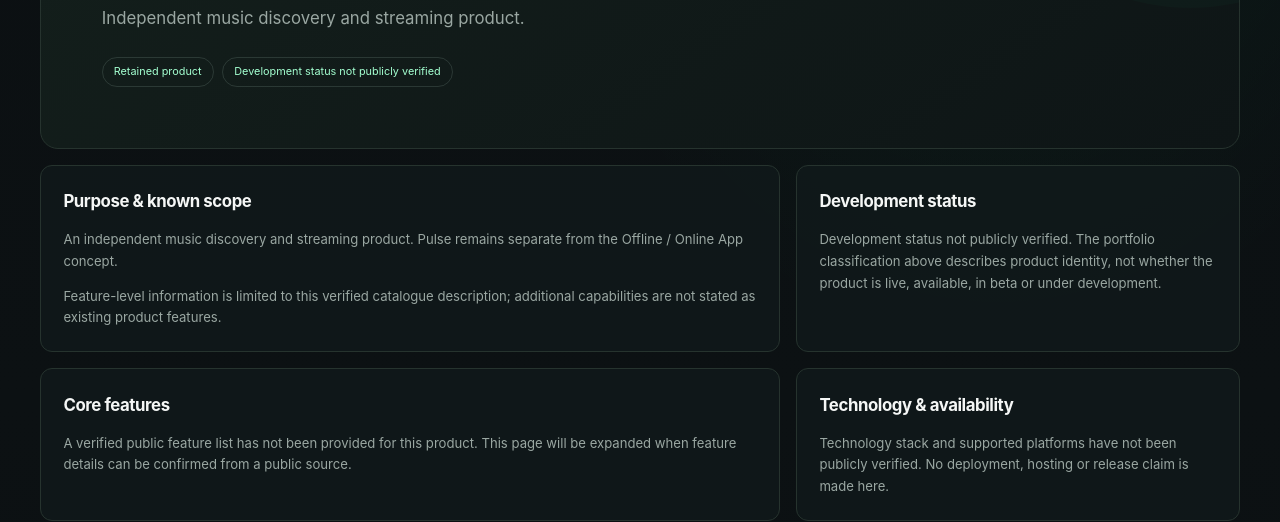
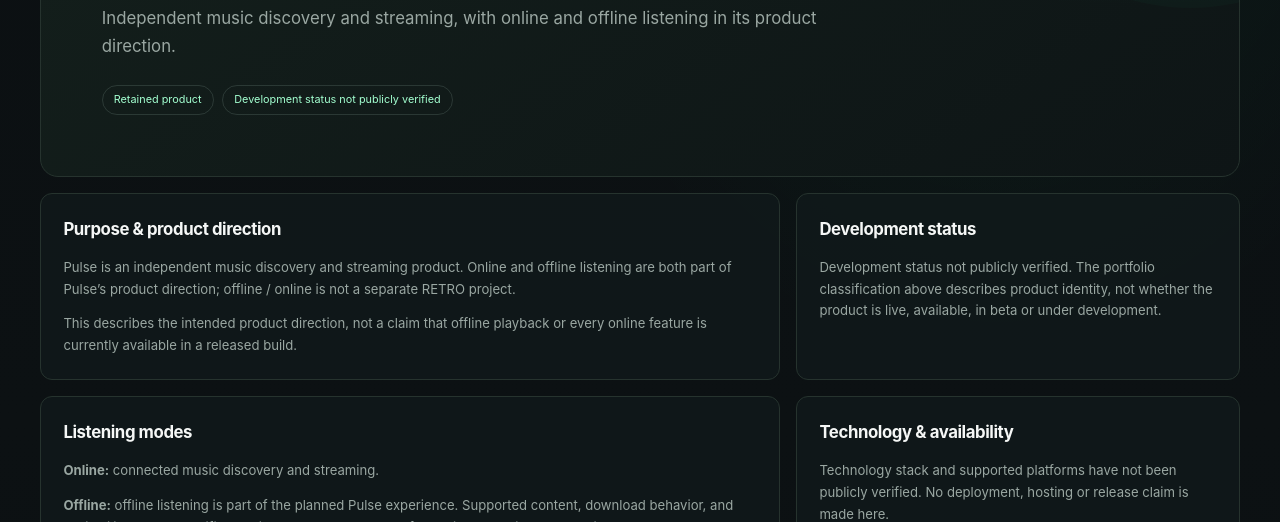
Before and after one commit to axdakkuu08-create/retro-technologies, a plain HTML site: page products/pulse/index.html in a window 1280 px wide. Shown: the part 430-952 px from the top of the page. Drawn offline with Linux system fonts and the light colour scheme.

Commit message:
Clarify Pulse online and offline product direction

```diff
--- a/products/pulse/index.html
+++ b/products/pulse/index.html
@@ -4,10 +4,10 @@
   <meta charset="utf-8">
   <meta name="viewport" content="width=device-width, initial-scale=1">
   <meta name="theme-color" content="#0b0f12">
-  <meta name="description" content="Pulse: Independent music discovery and streaming product. Learn about its place in the RETRO Technologies ecosystem.">
+  <meta name="description" content="Pulse: an independent music discovery and streaming product with online and offline listening in its product direction.">
   <meta property="og:type" content="website">
   <meta property="og:title" content="Pulse — RETRO Technologies">
-  <meta property="og:description" content="Independent music discovery and streaming product.">
+  <meta property="og:description" content="Independent music discovery and streaming, with online and offline listening in its product direction.">
   <title>Pulse — RETRO Technologies</title>
   <link rel="stylesheet" href="../../styles.css">
   <script src="../../script.js" defer></script>
@@ -28,13 +28,13 @@
         <span class="product-mark" aria-hidden="true">P</span>
         <p class="eyebrow">ENTERTAINMENT</p>
         <h1>Pulse</h1>
-        <p class="product-intro">Independent music discovery and streaming product.</p>
+        <p class="product-intro">Independent music discovery and streaming, with online and offline listening in its product direction.</p>
         <div class="product-tags"><span class="product-tag">Retained product</span><span class="product-tag">Development status not publicly verified</span></div>
       </header>
       <div class="detail-grid">
-        <section class="detail-panel"><h2>Purpose &amp; known scope</h2><p>An independent music discovery and streaming product. Pulse remains separate from the Offline / Online App concept.</p><p>Feature-level information is limited to this verified catalogue description; additional capabilities are not stated as existing product features.</p></section>
+        <section class="detail-panel"><h2>Purpose &amp; product direction</h2><p>Pulse is an independent music discovery and streaming product. Online and offline listening are both part of Pulse’s product direction; offline / online is not a separate RETRO project.</p><p>This describes the intended product direction, not a claim that offline playback or every online feature is currently available in a released build.</p></section>
         <section class="detail-panel"><h2>Development status</h2><p>Development status not publicly verified. The portfolio classification above describes product identity, not whether the product is live, available, in beta or under development.</p></section>
-        <section class="detail-panel"><h2>Core features</h2><p>A verified public feature list has not been provided for this product. This page will be expanded when feature details can be confirmed from a public source.</p></section>
+        <section class="detail-panel"><h2>Listening modes</h2><p><strong>Online:</strong> connected music discovery and streaming.</p><p><strong>Offline:</strong> offline listening is part of the planned Pulse experience. Supported content, download behavior, and availability must be verified against an actual release before being advertised as working.</p></section>
         <section class="detail-panel"><h2>Technology &amp; availability</h2><p>Technology stack and supported platforms have not been publicly verified. No deployment, hosting or release claim is made here.</p></section>
         <section class="detail-panel"><h2>Preview</h2><div class="evidence-note">No verified product screenshot or running preview is published on this page. RETRO visual elements are decorative brand artwork, not product UI.</div></section>
         <section class="detail-panel"><h2>Documentation &amp; repository</h2><p>No public product documentation or repository link has been verified for this page.</p></section>
```
